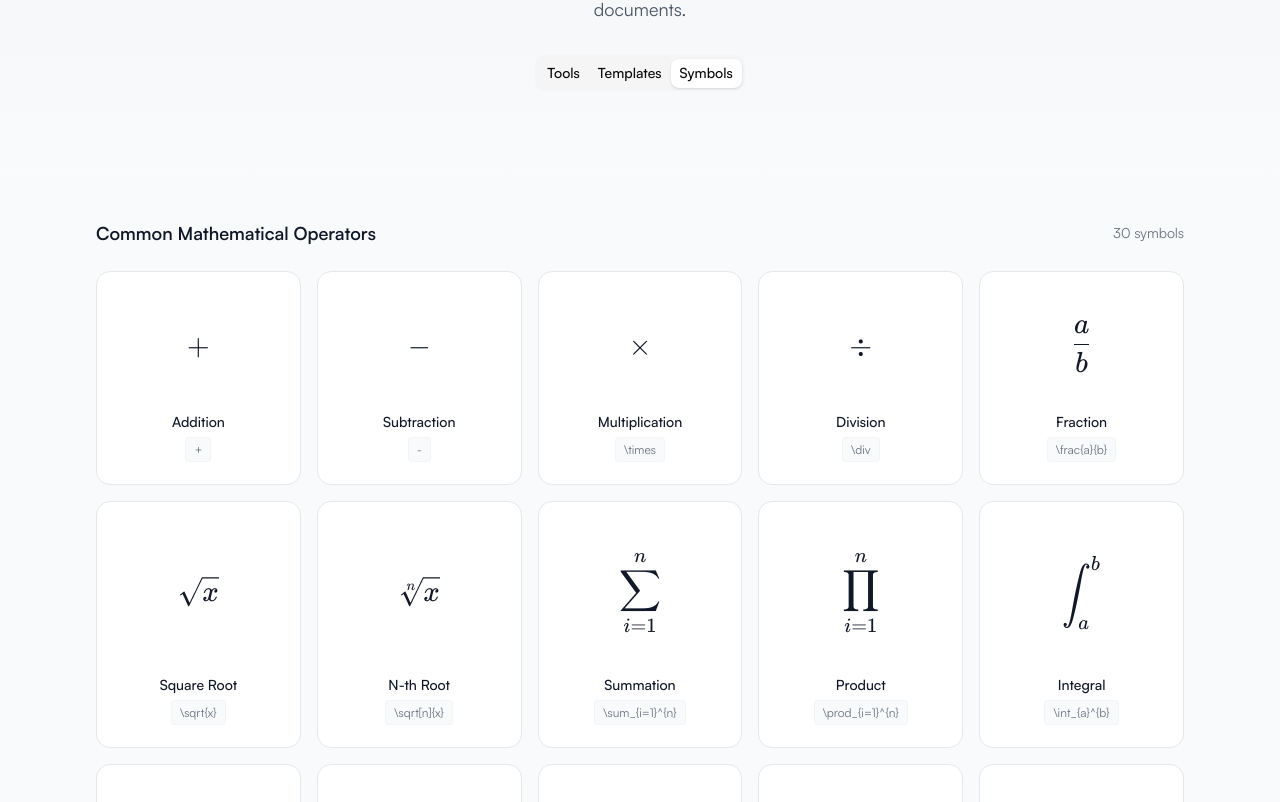
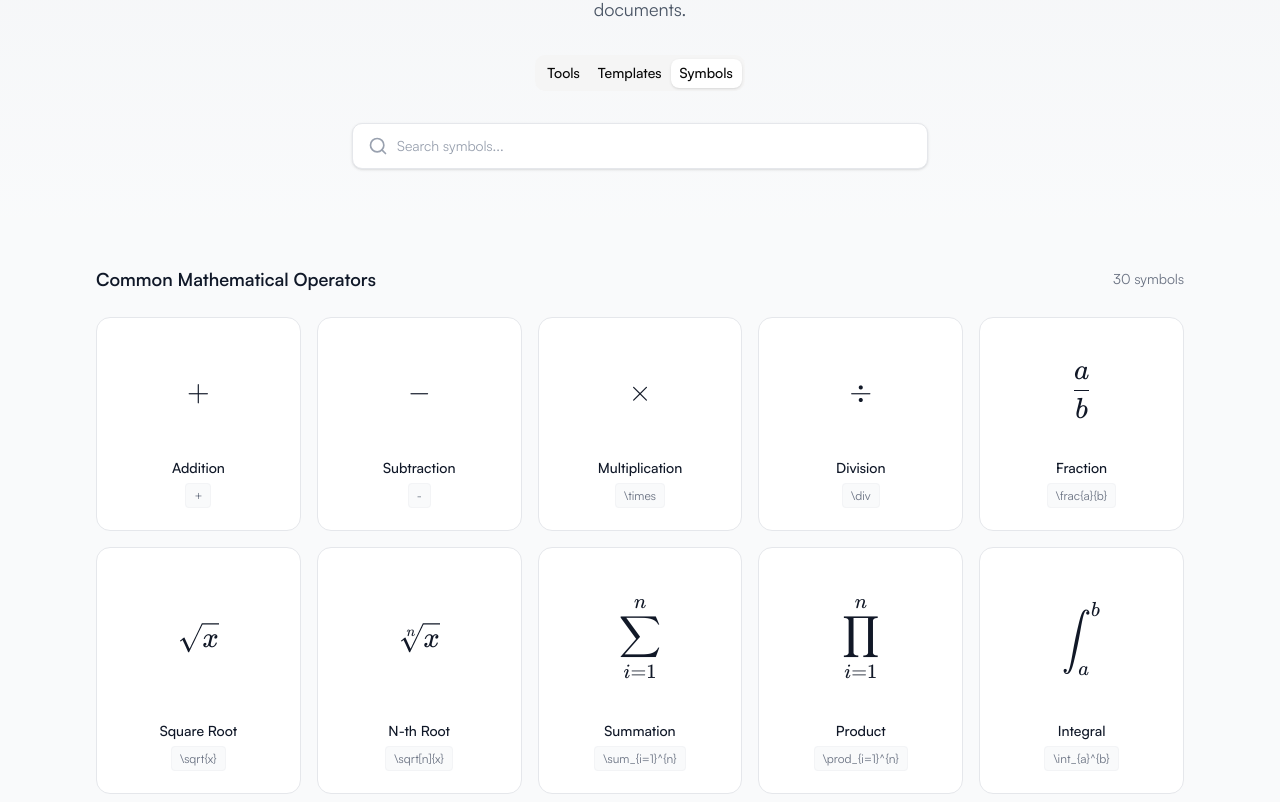
Before and after one commit to Octree-AI-Latex-Editor/tools, a Next.js app: page /symbols/math in a window 1280 px wide. Shown: the part 278-1080 px from the top of the page. Built offline with nearby package versions, Linux system fonts and the light colour scheme; no server answers.

Commit message:
feat: implement search functionality for Greek and Math symbols pages

```diff
--- a/app/symbols/greek/page.tsx
+++ b/app/symbols/greek/page.tsx
@@ -2,8 +2,17 @@
 
 import { SymbolCard } from "@/components/SymbolCard";
 import { greekSymbols } from "@/lib/symbols";
+import { useSearchParams } from "next/navigation";
 
 export default function GreekSymbolsPage() {
+    const searchParams = useSearchParams();
+    const searchQuery = searchParams.get("q") || "";
+
+    const filteredSymbols = greekSymbols.filter((symbol) =>
+        symbol.name.toLowerCase().includes(searchQuery.toLowerCase()) ||
+        symbol.latex.toLowerCase().includes(searchQuery.toLowerCase())
+    );
+
     return (
         <>
             <div className="flex items-center justify-between mb-6">
@@ -11,15 +20,23 @@ export default function GreekSymbolsPage() {
                     Greek Letters
                 </h2>
                 <span className="text-sm text-gray-500">
-                    {greekSymbols.length} symbols
+                    {filteredSymbols.length} symbol{filteredSymbols.length !== 1 ? 's' : ''}
                 </span>
             </div>
 
-            <div className="grid grid-cols-2 sm:grid-cols-3 md:grid-cols-4 lg:grid-cols-5 gap-4">
-                {greekSymbols.map((symbol) => (
-                    <SymbolCard key={symbol.latex} latex={symbol.latex} name={symbol.name} />
-                ))}
-            </div>
+            {filteredSymbols.length > 0 ? (
+                <div className="grid grid-cols-2 sm:grid-cols-3 md:grid-cols-4 lg:grid-cols-5 gap-4">
+                    {filteredSymbols.map((symbol) => (
+                        <SymbolCard key={symbol.latex} latex={symbol.latex} name={symbol.name} />
+                    ))}
+                </div>
+            ) : (
+                <div className="text-center py-12">
+                    <p className="text-gray-500">
+                        No symbols found matching "{searchQuery}"
+                    </p>
+                </div>
+            )}
         </>
     );
 }
--- a/app/symbols/layout.tsx
+++ b/app/symbols/layout.tsx
@@ -1,17 +1,45 @@
 "use client";
 
 import Link from "next/link";
+import { useRouter, useSearchParams, usePathname } from "next/navigation";
 import { Tabs, TabsList, TabsTrigger } from "@/components/ui/tabs";
-import { Wrench, FileText, Sigma } from "lucide-react";
+import { Wrench, FileText, Sigma, Search } from "lucide-react";
 import { GitHubIcon } from "@/components/icons/github";
 import { RedditIcon } from "@/components/icons/reddit";
 import { DiscordIcon } from "@/components/icons/discord";
+
+const SearchInput = () => {
+    const router = useRouter();
+    const searchParams = useSearchParams();
+    const currentQuery = searchParams?.get("q") ?? "";
+
+    const handleSearch = (term: string) => {
+        const params = new URLSearchParams(searchParams?.toString());
+        if (term) {
+            params.set("q", term);
+        } else {
+            params.delete("q");
+        }
+        router.replace(`?${params.toString()}`, { scroll: false });
+    };
+
+    return (
+        <input
+            type="text"
+            defaultValue={currentQuery}
+            onChange={(e) => handleSearch(e.target.value)}
+            className="block w-full pl-11 pr-4 py-3 bg-white border border-gray-200 rounded-lg text-sm text-gray-900 placeholder:text-gray-400 focus:outline-none focus:ring-2 focus:ring-blue-500 focus:border-transparent shadow-sm"
+            placeholder="Search symbols..."
+        />
+    );
+};
 
 export default function SymbolsLayout({
     children,
 }: {
     children: React.ReactNode;
 }) {
+    const pathname = usePathname();
     return (
         <div className="min-h-screen bg-gray-50">
             <div className="bg-gradient-to-b from-gray-100 to-gray-50 pt-16 pb-12">
@@ -74,6 +102,17 @@ export default function SymbolsLayout({
                             </TabsList>
                         </Tabs>
                     </div>
+
+                    <div className="max-w-xl mx-auto">
+                        {pathname !== "/symbols" && (
+                            <div className="relative">
+                                <div className="absolute inset-y-0 left-0 pl-4 flex items-center pointer-events-none">
+                                    <Search className="h-5 w-5 text-gray-400" />
+                                </div>
+                                <SearchInput key={pathname} />
+                            </div>
+                        )}
+                    </div>
                 </div>
             </div>
 
--- a/app/symbols/math/page.tsx
+++ b/app/symbols/math/page.tsx
@@ -1,9 +1,19 @@
 "use client";
 
+import { useRef } from "react";
 import { SymbolCard } from "@/components/SymbolCard";
 import { mathSymbols } from "@/lib/symbols";
+import { useSearchParams } from "next/navigation";
 
 export default function MathSymbolsPage() {
+    const searchParams = useSearchParams();
+    const searchQuery = searchParams.get("q") || "";
+
+    const filteredSymbols = mathSymbols.filter((symbol) =>
+        symbol.name.toLowerCase().includes(searchQuery.toLowerCase()) ||
+        symbol.latex.toLowerCase().includes(searchQuery.toLowerCase())
+    );
+
     return (
         <>
             <div className="flex items-center justify-between mb-6">
@@ -11,15 +21,23 @@ export default function MathSymbolsPage() {
                     Common Mathematical Operators
                 </h2>
                 <span className="text-sm text-gray-500">
-                    {mathSymbols.length} symbols
+                    {filteredSymbols.length} symbol{filteredSymbols.length !== 1 ? 's' : ''}
                 </span>
             </div>
 
-            <div className="grid grid-cols-2 sm:grid-cols-3 md:grid-cols-4 lg:grid-cols-5 gap-4">
-                {mathSymbols.map((symbol) => (
-                    <SymbolCard key={symbol.latex} latex={symbol.latex} name={symbol.name} />
-                ))}
-            </div>
+            {filteredSymbols.length > 0 ? (
+                <div className="grid grid-cols-2 sm:grid-cols-3 md:grid-cols-4 lg:grid-cols-5 gap-4">
+                    {filteredSymbols.map((symbol) => (
+                        <SymbolCard key={symbol.latex} latex={symbol.latex} name={symbol.name} />
+                    ))}
+                </div>
+            ) : (
+                <div className="text-center py-12">
+                    <p className="text-gray-500">
+                        No symbols found matching "{searchQuery}"
+                    </p>
+                </div>
+            )}
         </>
     );
 }
```
